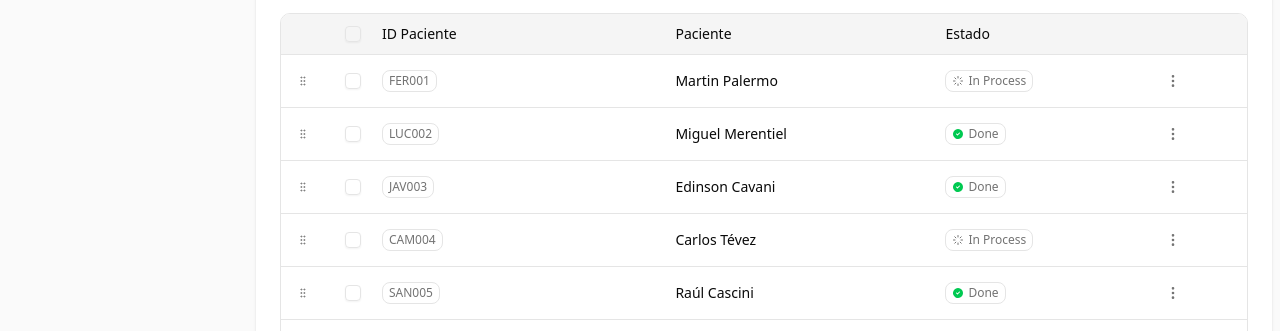
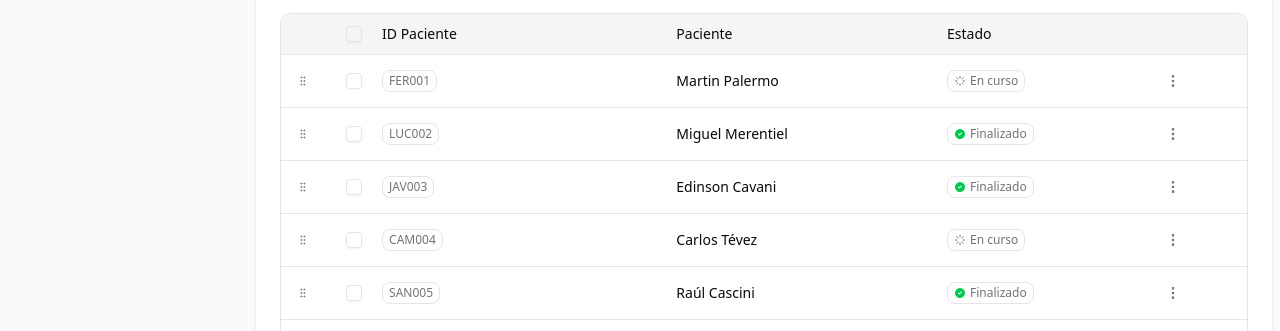
Before and after one commit to carolinamauro/garrahan-prescription-system, a Next.js app: page / in a window 1280 px wide. Shown: the part 469-800 px from the top of the page. Built offline with nearby package versions, Linux system fonts and the light colour scheme.

Commit message:
Cambio en DataTable

```diff
--- a/src/app/data.json
+++ b/src/app/data.json
@@ -1,22 +1,22 @@
 [
-  { "id": "FER001", "header": "Martin Palermo", "status": "In Process" },
-  { "id": "LUC002", "header": "Miguel Merentiel", "status": "Done" },
-  { "id": "JAV003", "header": "Edinson Cavani", "status": "Done" },
-  { "id": "CAM004", "header": "Carlos Tévez", "status": "In Process" },
-  { "id": "SAN005", "header": "Raúl Cascini", "status": "Done" },
-  { "id": "VAL006", "header": "Valentina Perez", "status": "In Process" },
-  { "id": "MAT007", "header": "Matias Fernandez", "status": "Done" },
-  { "id": "ISA008", "header": "Isabella Gomez", "status": "Done" },
-  { "id": "DIE009", "header": "Diego Rojas", "status": "In Process" },
-  { "id": "JUL010", "header": "Julieta Castillo", "status": "Done" },
-  { "id": "NIC011", "header": "Nicolas Herrera", "status": "In Process" },
-  { "id": "ANA012", "header": "Ana Suarez", "status": "Done" },
-  { "id": "MAR013", "header": "Martin Aguirre", "status": "In Process" },
-  { "id": "CAM014", "header": "Camilo Vega", "status": "Done" },
-  { "id": "LAU015", "header": "Laura Paredes", "status": "In Process" },
-  { "id": "FAC016", "header": "Facundo Molina", "status": "Done" },
-  { "id": "SOF017", "header": "Sofia Medina", "status": "In Process" },
-  { "id": "TOM018", "header": "Tomás Castillo", "status": "Done" },
-  { "id": "LUC019", "header": "Luciana Diaz", "status": "In Process" },
-  { "id": "AGU020", "header": "Agustin Rios", "status": "Done" }
+  { "id": "FER001", "header": "Martin Palermo", "status": "En curso" },
+  { "id": "LUC002", "header": "Miguel Merentiel", "status": "Finalizado" },
+  { "id": "JAV003", "header": "Edinson Cavani", "status": "Finalizado" },
+  { "id": "CAM004", "header": "Carlos Tévez", "status": "En curso" },
+  { "id": "SAN005", "header": "Raúl Cascini", "status": "Finalizado" },
+  { "id": "VAL006", "header": "Valentina Perez", "status": "En espera" },
+  { "id": "MAT007", "header": "Matias Fernandez", "status": "Finalizado" },
+  { "id": "ISA008", "header": "Isabella Gomez", "status": "Finalizado" },
+  { "id": "DIE009", "header": "Diego Rojas", "status": "En espera" },
+  { "id": "JUL010", "header": "Julieta Castillo", "status": "Finalizado" },
+  { "id": "NIC011", "header": "Nicolas Herrera", "status": "En curso" },
+  { "id": "ANA012", "header": "Ana Suarez", "status": "Finalizado" },
+  { "id": "MAR013", "header": "Martin Aguirre", "status": "En curso" },
+  { "id": "CAM014", "header": "Camilo Vega", "status": "Finalizado" },
+  { "id": "LAU015", "header": "Laura Paredes", "status": "En curso" },
+  { "id": "FAC016", "header": "Facundo Molina", "status": "Finalizado" },
+  { "id": "SOF017", "header": "Sofia Medina", "status": "En curso" },
+  { "id": "TOM018", "header": "Tomás Castillo", "status": "Finalizado" },
+  { "id": "LUC019", "header": "Luciana Diaz", "status": "En curso" },
+  { "id": "AGU020", "header": "Agustin Rios", "status": "Finalizado" }
 ]
--- a/src/components/DataTable/TableColumns/StatusColumn/StatusCell.js
+++ b/src/components/DataTable/TableColumns/StatusColumn/StatusCell.js
@@ -1,13 +1,15 @@
 import { Badge } from '@/components/ui/badge';
-import { IconCircleCheckFilled, IconLoader } from '@tabler/icons-react';
+import { IconCircleCheckFilled, IconLoader, IconDots } from '@tabler/icons-react';
 
 export const StatusCell = ({ row }) => (
   <Badge variant="outline"
     className="text-muted-foreground px-1.5">
-    {row.original.status === 'Done' ? (
+    {row.original.status === 'Finalizado' ? (
       <IconCircleCheckFilled className="fill-green-500 dark:fill-green-400" />
+    ) : row.original.status === 'En espera' ? (
+      <IconDots className="text-yellow-500 dark:text-yellow-400" />
     ) : (
-      <IconLoader />
+      <IconLoader className="text-muted-foreground" />
     )}
     {row.original.status}
   </Badge>
--- a/src/components/PatientEditCard/index.js
+++ b/src/components/PatientEditCard/index.js
@@ -14,6 +14,7 @@ import {
   AlertDialogTitle
 } from '@/components/ui/alert-dialog';
 
+// TODO: Refactorizar el código en componentes
 export function PatientEditCard({ patient }) {
   const defaultValue = 'No informa';
   const [showDialog, setShowDialog] = useState(false);
```
